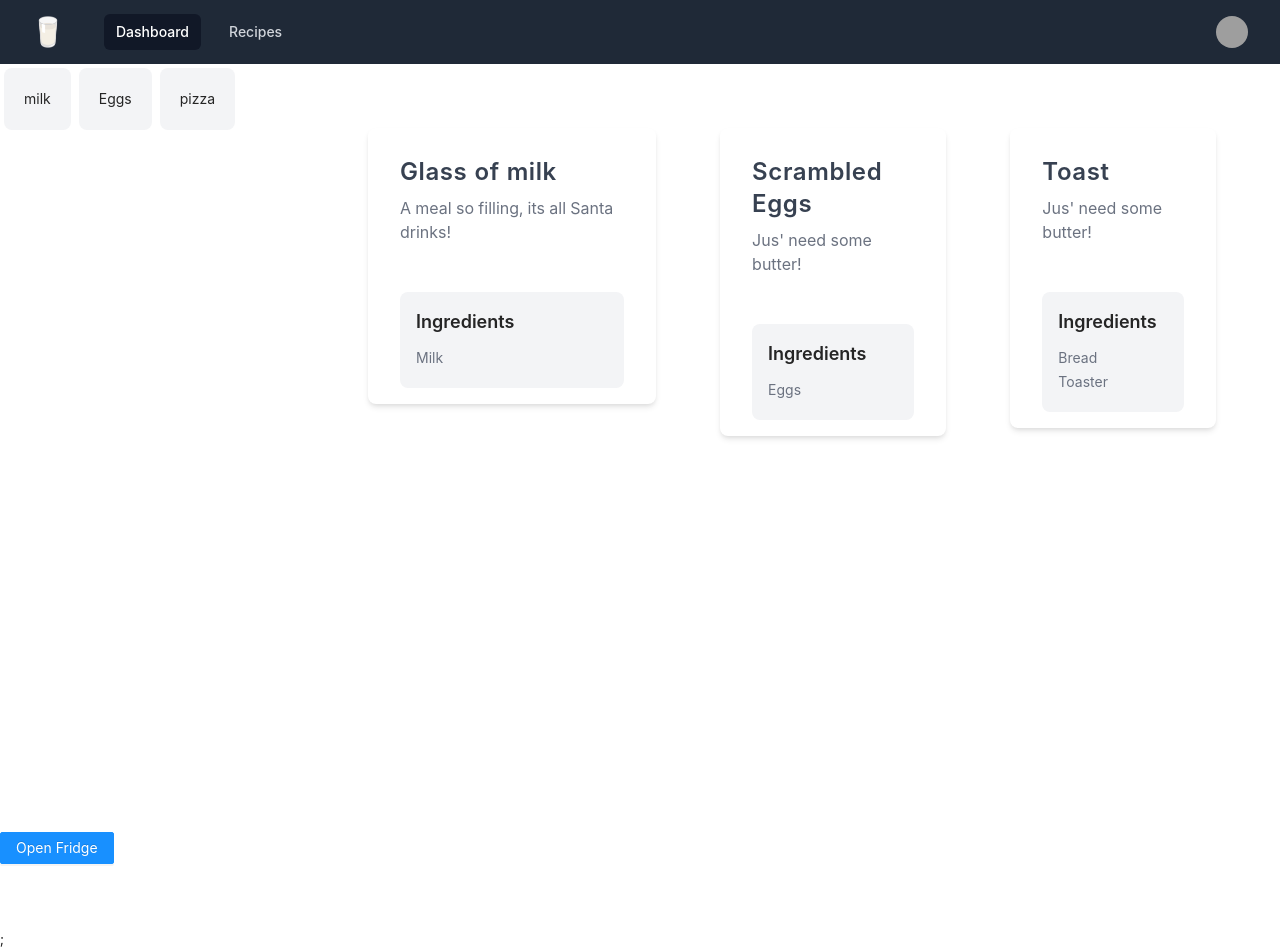
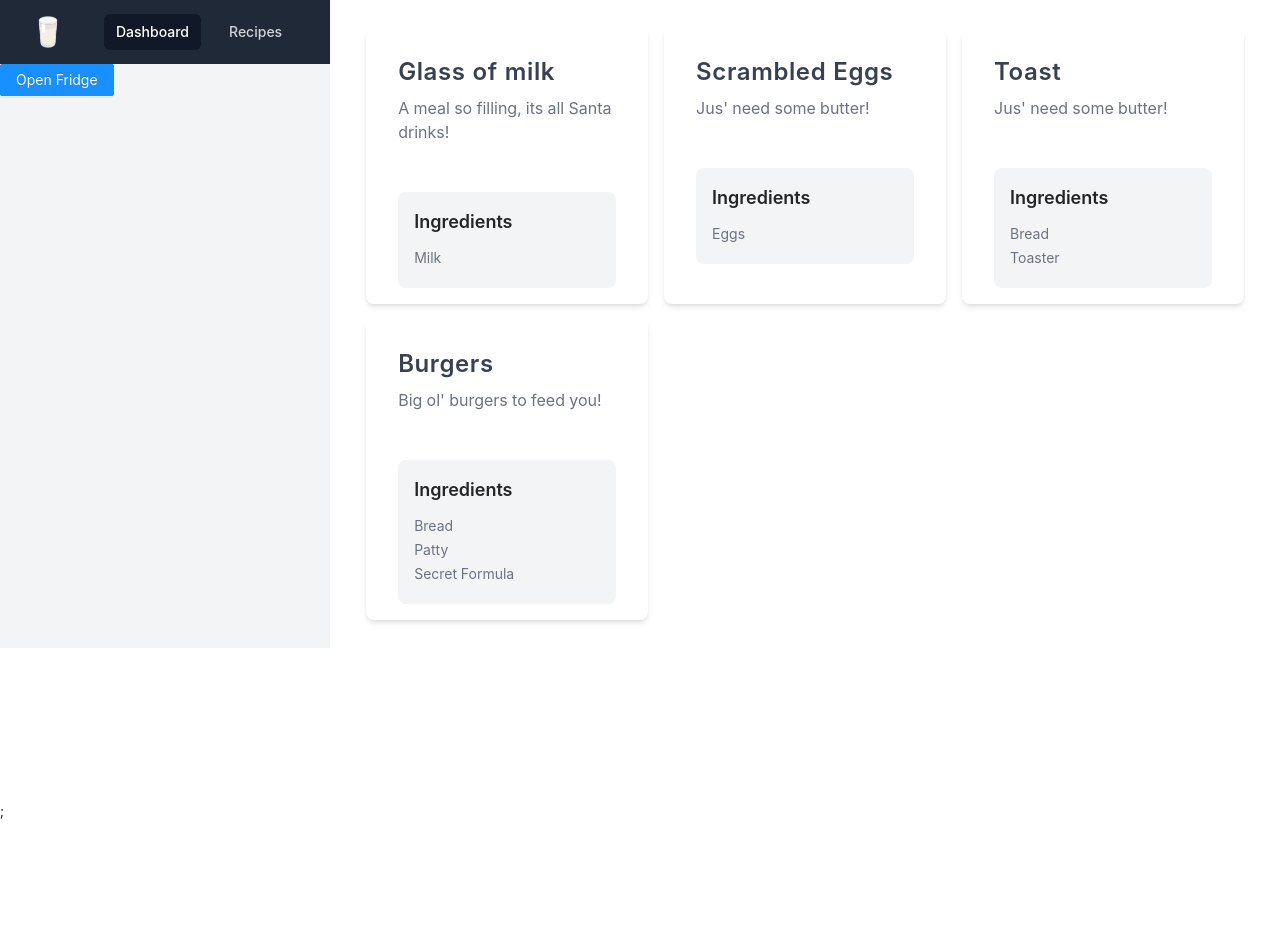
Before and after one commit to matootie/cuFrontend, a React (Create React App) app: page / in a window 1280 px wide. After the commit the page ends 822 px from the top, so only its background shows below. Built offline with nearby package versions, Linux system fonts and the light colour scheme; grey boxes are pictures that could not be loaded.

Commit message:
Fixes to add fridge component

```diff
--- a/src/components/Fridge.jsx
+++ b/src/components/Fridge.jsx
@@ -1,25 +1,34 @@
-import React from "react";
+import React, { useContext} from "react";
 import AddFridgeItem from "./Modal/AddFridgeItem";
+//import EditFridgeItem from "./Modal/EditFridgeItem";
+
+import { UserContext } from "./../util/UserContext";
+
 
 export default function Fridge() {
-  //const {items} = props;
-  const items = ["milk", "Eggs", "pizza"]
+
+  const { recipe, fridge } = useContext(UserContext);
+  const [userFridge, setUserFridge] = fridge;
+
   function getFridgeItem(){
-    return items.map((index) => (
-      <span className="p-5 m-1 bg-gray-100 rounded-lg" key={index}>
-        {index}
+    return userFridge.forEach(element => {
+      <span className="p-5 m-1 bg-gray-100 rounded-lg" key={element}>
+        {element}
       </span>
-    ));
+    });
   };
 
   return(
-  <div className="flex flex-col justify-between h-full">
+  <div className="flex flex-col justify-between">
     <div className="flex flex-row flex-wrap ">
       {getFridgeItem()}
     </div>
     <div className="flex flex-row" id="fuck-tits">
       <AddFridgeItem />
     </div>
+    <div>
+      {/* <EditFridgeItem/ > */}
+    </div>
   </div>
   );
 }
--- a/src/components/Modal/AddFridgeItem.jsx
+++ b/src/components/Modal/AddFridgeItem.jsx
@@ -16,9 +16,9 @@ export default function AddFridgeItem(){
     const [form] = Form.useForm();
     const [userFridge, setUserFridge] = fridge;
 
-    const addToFridge = ({value}) => {
-        console.log(newItem, newAmount)
-        setUserFridge(prevState => ({...prevState, value}))
+    const addToFridge = () => {
+        const newObj = {[newItem]: newAmount}
+        setUserFridge(prevState => ([...prevState, newObj]))
         openToast('success')
         setNewItem("")
         setNewAmount("")
@@ -39,10 +39,6 @@ export default function AddFridgeItem(){
         setShow(false)
     };
 
-    const onFinish = (values) => {
-
-        console.log("here bitch")
-    };
 
     const inputStyle = "px-3 py-3 placeholder-gray-400 text-gray-700 relative bg-white bg-white rounded text-sm shadow outline-none focus:outline-none focus:shadow-outline w-full"
 
@@ -59,7 +55,7 @@ export default function AddFridgeItem(){
                 <label for="amount">Amount: </label>
                 <input className={inputStyle} placeholder="Enter amount" id="amount" value={newAmount} onChange={(e) => setNewAmount(e.target.value)}></input>
                 <br></br><br></br>
-                <button type="primary" onClick={() => addToFridge({newItem: newAmount})}>
+                <button type="primary" onClick={() => addToFridge(newItem, newAmount)}>
                     Add To Fridge
                 </button>
             </Modal>
--- a/src/components/ui/Card.jsx
+++ b/src/components/ui/Card.jsx
@@ -16,8 +16,7 @@ export default function Card(props) {
   }
 
   return (
-    <div className="m-8">
-      <div className="bg-white shadow-md rounded-lg overflow-hidden">
+    <div className="bg-white shadow-md rounded-lg overflow-hidden h-full">
       <div className="py-4 px-8 mt-3">
         <div className="flex flex-col mb-8">
           <h2 className="text-gray-700 font-semibold text-2xl tracking-wide mb-2">
@@ -37,6 +36,5 @@ export default function Card(props) {
         </div>
       </div>
     </div>
-    </div>
   );
 }
--- a/src/pages/Home.jsx
+++ b/src/pages/Home.jsx
@@ -5,29 +5,42 @@ import Card from "./../components/ui/Card";
 
 export default function Home() {
   return (
-    <div>
+    <div className="h-screen">
+      <div className="flex flex-row flex-nowrap">
+        <div className="w-1/3 mw-48 bg-gray-100">
           <NavBar />
-      <div className="flex flex-row flex-nowrap">
-        <div className="w-1/3 mw-48 h-screen">
           <Fridge />
         </div>
-        <div className="flex flex-row m-8 w-full h-screen">
+        <div className="flex flex-row flex-wrap w-full -m-2 p-7 max-w-5xl mx-auto">
+          <div className="w-1/3 p-2">
             <Card
               recipeName="Glass of milk"
               desc="A meal so filling, its all Santa drinks!"
               ingredients={["Milk"]}
             />
+          </div>
+          <div className="w-1/3 p-2">
             <Card
               recipeName="Scrambled Eggs"
               desc="Jus' need some butter!"
               ingredients={["Eggs"]}
             />
+          </div>
+          <div className="w-1/3 p-2">
             <Card
               recipeName="Toast"
               desc="Jus' need some butter!"
               ingredients={["Bread", "Toaster"]}
             />
           </div>
+          <div className="w-1/3 p-2">
+            <Card
+              recipeName="Burgers"
+              desc="Big ol' burgers to feed you!"
+              ingredients={["Bread", "Patty", "Secret Formula"]}
+            />
+          </div>
+        </div>
       </div>
     </div>
   );
--- a/src/util/UserContext.jsx
+++ b/src/util/UserContext.jsx
@@ -4,7 +4,7 @@ export const UserContext = createContext();
 
 export const UserProvider = (props) => {
   const [userRecipes, setUserRecipes] = useState({});
-  const [userFridge, setUserFridge] = useState({});
+  const [userFridge, setUserFridge] = useState([]);
 
   return (
     <UserContext.Provider
```
Also changed, not shown: src/components/Modal/EditFridgeItem.jsx (added), 1 other file (tests, documents, lock files or other folders). Lines whose indentation alone changed are shown as unchanged.
